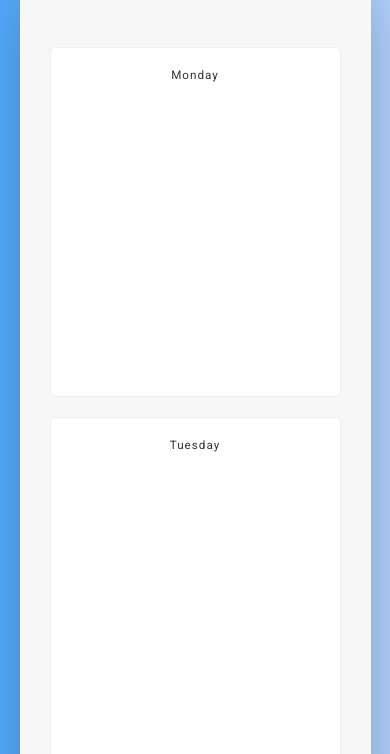
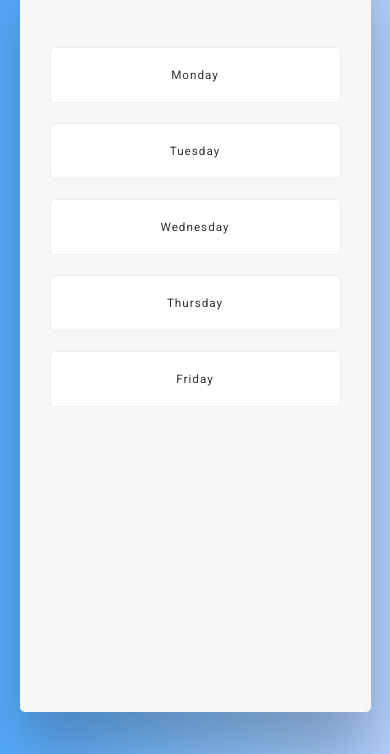
Before and after one commit to matheusnsilva7/weekly-planning, a website built with Parcel: page index.html in a window 390 px wide. Shown: the part 90-844 px from the top of the page. Built offline with nearby package versions, Linux system fonts and the light colour scheme.

Commit message:
a few changes

```diff
--- a/src/js/controller.js
+++ b/src/js/controller.js
@@ -69,7 +69,6 @@ class weeklyPlanning {
             6
           ),
         };
-
         const position = this._getNewPosition(item);
         if (position) {
           position.insertAdjacentElement("afterend", dragging);
--- a/src/sass/_container.scss
+++ b/src/sass/_container.scss
@@ -1,7 +1,7 @@
 .weekly {
   margin: 5vh auto;
   background-color: $color-grey-light-1;
-  height: 90vh;
+  min-height: 90vh;
   width: 90vw;
   box-shadow: 0 4rem 6rem rgba(0, 0, 0, 0.25);
   border-radius: 0.5rem;
@@ -25,7 +25,7 @@
     gap: 2rem;
     padding: 2rem;
     margin: auto;
-    @media screen and (max-width: 1100px) {
+    @media screen and (max-width: 1000px) {
       grid-template-columns: repeat(3, 1fr);
     }
     @media screen and (max-width: 800px) {
@@ -36,14 +36,15 @@
       padding: 3rem;
     }
     & > * {
+      min-height: 45rem;
       background-color: $color-white;
       border-radius: 0.5rem;
       border: 1px solid $color-grey-light-2;
       padding: 2rem;
-      overflow: auto;
-      @media screen and (max-width: 900px) {
-        height: 35rem;
+      @media screen and (max-width: 1000px) {
+        min-height: auto;
       }
+
     }
     &-activity {
       padding: 1rem 2rem 1.5rem 2rem;
@@ -189,9 +190,6 @@
 }
 .days {
   min-height: 85%;
-  @media screen and (max-width: 1100px) {
-    min-height: auto;
-  }
   @media screen and (max-width: 800px) {
     min-height: 85%;
   }
```
